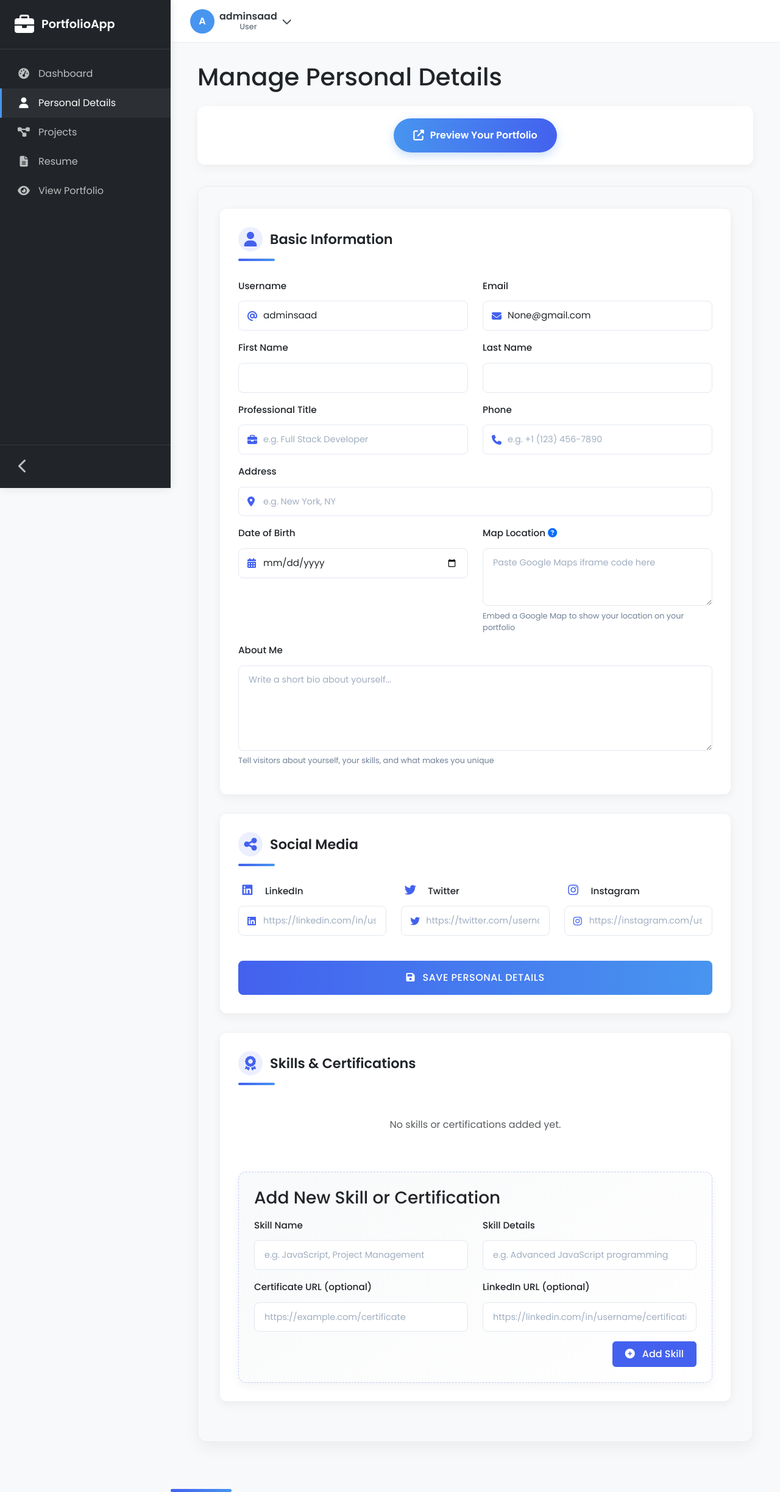
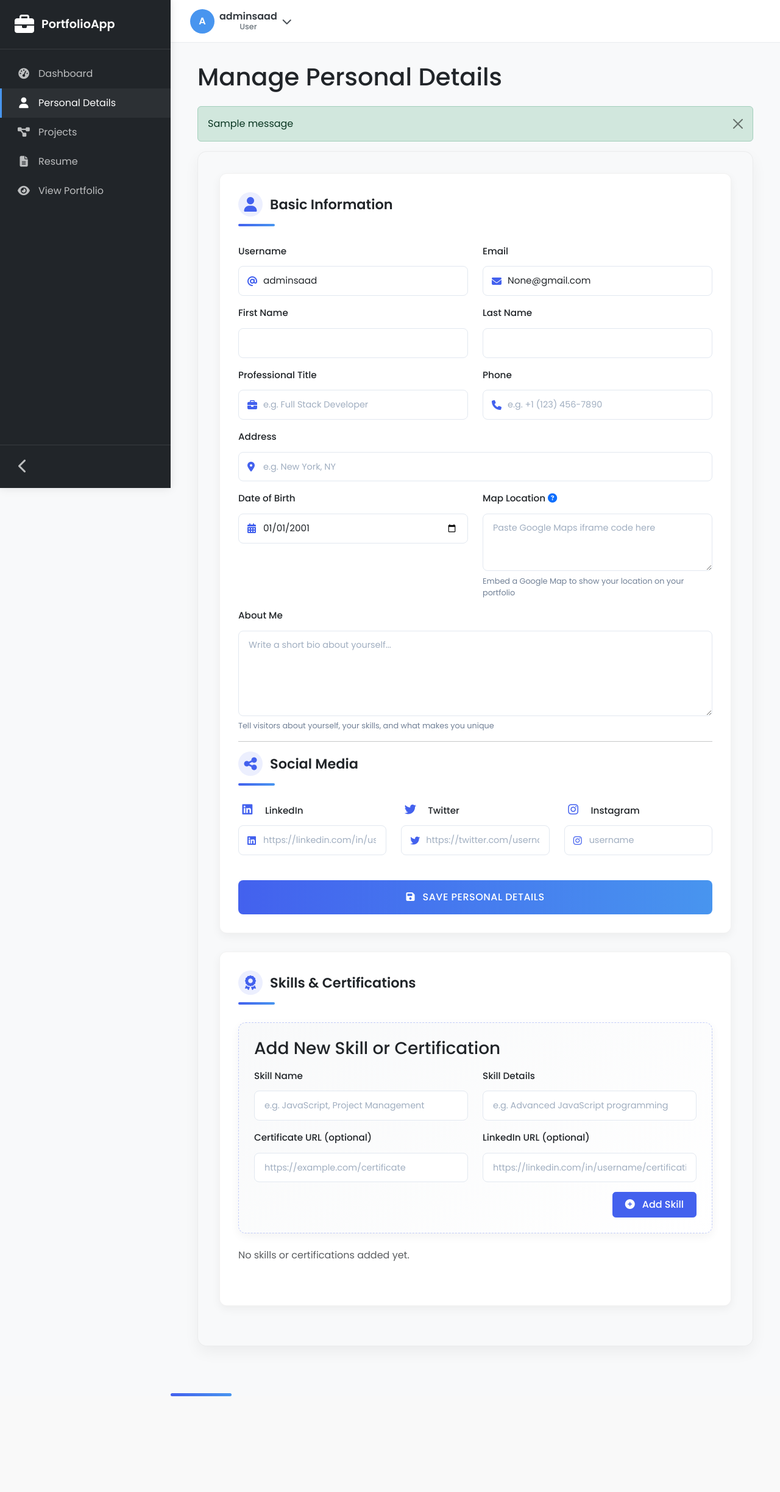
Before and after one commit to saad1901/Portfolio-FullStack-Django, a Django app: page /admin/details in a window 1280 px wide. Shown: the whole page at 61% size. After the commit the page ends 2289 px from the top, so only its background shows below. Run offline with Django 5.2, Linux system fonts and the light colour scheme; a user stored in the database is signed in; data comes from the database, SQL or seed files in the repository; both versions use the stored data as it was after the commit; one stand-in notice (Sample message) is shown.

```diff
--- a/app/forms.py
+++ b/app/forms.py
@@ -9,6 +9,7 @@ class SignupForm(forms.ModelForm):
 
 class UserDetailsForm(forms.ModelForm):
     username = forms.CharField(max_length=30, disabled=True, widget=forms.TextInput(attrs={'readonly': 'readonly'}))
+    dob = forms.DateField(widget=forms.DateInput(attrs={'type': 'date'}))
     class Meta:
         model = CustomUser
         fields = ['username','first_name','last_name','dob','title', 'address', 'email', 'phone', 'linkedin', 'twitter', 'instagram', 'about', 'mapadd']
--- a/app/models.py
+++ b/app/models.py
@@ -7,9 +7,9 @@ class CustomUser(AbstractUser):
     title = models.CharField(max_length=100, blank=True, default='')
     address = models.TextField(blank=True, default='')
     phone = models.CharField(max_length=15, blank=True, default='')
-    linkedin = models.CharField(max_length=30, blank=True, default='')
-    twitter = models.CharField(max_length=30, blank=True, default='')
-    instagram = models.CharField(max_length=30, blank=True, default='')
+    linkedin = models.CharField(max_length=150, blank=True, default='')
+    twitter = models.CharField(max_length=150, blank=True, default='')
+    instagram = models.CharField(max_length=150, blank=True, default='')
     dob=models.DateField(blank=True, default=datetime.date(2001, 1, 1))
     about = models.TextField(blank=True, default='',max_length=500)
     mapadd = models.TextField(blank=True, max_length=1000, default='')
--- a/app/views.py
+++ b/app/views.py
@@ -178,18 +178,15 @@ def details(request):
             else:
                 print(details_form.errors)
 
-        if 'info_form' in request.POST:
-
+        if 'add-info' in request.POST:
+            print('info_form')
             action = request.POST.get('info_form')
-            if action == 'add_new_info':
-
-                new_info_form = InfoForm(request.POST)
-                if new_info_form.is_valid():
-
-                    new_info_instance = new_info_form.save(commit=False)
-                    new_info_instance.fk_id = user.id
-                    new_info_instance.save()
-                    return redirect('details')
+            new_info_form = InfoForm(request.POST)
+            if new_info_form.is_valid():
+                print('new_info_form')
+                new_info_instance = new_info_form.save(commit=False)
+                new_info_instance.fk_id = user.id
+                new_info_instance.save()
 
         elif 'del-info' in request.POST:
 
@@ -197,6 +194,8 @@ def details(request):
             infos = get_object_or_404(Info, id=i_id, fk=user)
             infos.delete()
             return redirect('details')
+        messages.success(request, "Your details have been updated successfully!")
+        return redirect('details')
 
     details_form = UserDetailsForm(instance=user)
     edu_form = [EducationForm(instance=i) for i in edudata]
@@ -231,7 +230,7 @@ def homepage(request):
                 messages.error(request, "Invalid input for theme selection.")
         else:
             messages.error(request, "Theme selection is required.")
-    news = News.objects.all()
+    news = News.objects.all().order_by('-timex')
     return render(request, 'homepage.html', {'news':news})
 
 
@@ -354,41 +353,46 @@ def adminpanel(request):
 
         if request.method == 'POST':
             if 'user_id' in request.POST:  # Handling user status update
+                print('user_id')
                 user_id = request.POST.get('user_id')
-                new_status = request.POST.get('status')
+                # new_status = request.POST.get('status')
                 try:
                     user = CustomUser.objects.get(id=user_id)
-                    user.paid = new_status
+                    if user.paid:
+                        user.paid = False
+                    else:
+                        user.paid = True
                     user.save()
                 except CustomUser.DoesNotExist:
                     pass
-                return redirect('adminpanel')
 
-            elif 'head' in request.POST and 'body' in request.POST:
+            elif 'addnews' in request.POST:
+                print('addnews')
                 head = request.POST.get('head')
                 body = request.POST.get('body')
                 IST = pytz.timezone('Asia/Kolkata')
                 current_time_ist = timezone.now().astimezone(IST)
                 news = News(head=head, body=body, timex=current_time_ist)
                 news.save()
-                print(current_time_ist)
-                return redirect('adminpanel')
+                messages.success(request, "News added successfully.")
 
             elif 'delete_news_id' in request.POST:
                 news_id = request.POST.get('delete_news_id')
                 news = get_object_or_404(News, id=news_id)
                 news.delete()
-
+                messages.success(request, "News deleted successfully.")
 
             elif "delete_user_id" in request.POST:
                 user_id = request.POST.get("delete_user_id")
                 user_to_delete = CustomUser.objects.get(id=user_id)
                 user_to_delete.delete()
+                messages.success(request, "User deleted successfully.")
+            return redirect('adminpanel')
 
 
         users = CustomUser.objects.all()
-        news = News.objects.all()
-        return render(request, 'adminpanel.html', {'users': users, 'news':news})
+        all_news = News.objects.all().order_by('timex')
+        return render(request, 'adminpanel.html', {'users': users, 'all_news':all_news})
 
     else:
         if request.method == 'POST':
--- a/portapp/__init__.py
+++ /dev/null
@@ -1 +0,0 @@
-print('test startup')
--- a/templates/detail.html
+++ b/templates/detail.html
@@ -166,12 +166,27 @@
         margin-bottom: 20px;
         transition: all 0.3s ease;
         border-left: 4px solid var(--primary-color);
+        flex: 1 1 45%; /* allow two per row */
+        min-width: 280px;
+        max-width: 48%;
+        box-sizing: border-box;
     }
 
-    .skill-item:hover {
-        background-color: #f0f4ff;
-        transform: translateY(-5px);
-        box-shadow: 0 8px 15px rgba(0, 0, 0, 0.08);
+    /* Add this to make skill items fit two per row on md+ screens */
+    .skill-list-row {
+        display: flex;
+        flex-wrap: wrap;
+        gap: 20px;
+    }
+
+    @media (max-width: 900px) {
+        .skill-item {
+            min-width: 100%;
+            max-width: 100%;
+        }
+        .skill-list-row {
+            gap: 0;
+        }
     }
 
     .skill-header {
@@ -296,12 +311,19 @@
 {% block content %}
 <div class="container">
     <h1 class="page-title mb-4">Manage Personal Details</h1>
-
-    <div class="preview-container">
+    {% if messages %}
+        {% for message in messages %}
+            <div class="alert alert-{{ message.tags }} alert-dismissible fade show" role="alert">
+                {{ message }}
+                <button type="button" class="btn-close" data-bs-dismiss="alert" aria-label="Close"></button>
+            </div>
+        {% endfor %}
+    {% endif %}
+    <!-- <div class="preview-container">
         <a href="{% url 'portfolio' user.username %}" target="_blank" class="preview-button">
             <i class="fas fa-external-link-alt"></i> Preview Your Portfolio
         </a>
-    </div>
+    </div> -->
 
     <div class="detail-container">
         <form method="post">
@@ -381,7 +403,7 @@
                         <div class="input-icon-wrapper">
                             <i class="fas fa-calendar-alt input-icon"></i>
                             <input required type="date" class="form-control input-with-icon" id="dob" name="dob"
-                                   value="{{ details_form.dob.value }}">
+                                   value="{{ details_form.dob.value|date:'Y-m-d' }}">
                         </div>
                     </div>
                     <div class="col-md-6 mb-3">
@@ -403,10 +425,10 @@
                               placeholder="Write a short bio about yourself...">{{ details_form.about.value }}</textarea>
                     <div class="form-hint">Tell visitors about yourself, your skills, and what makes you unique</div>
                 </div>
-            </div>
-
+            <!-- </div> -->
+            <hr>
             <!-- Social Media Section -->
-            <div class="form-section">
+            <!-- <div class="form-section"> -->
                 <h2 class="section-title">
                     <i class="fas fa-share-alt"></i> Social Media
                 </h2>
@@ -418,7 +440,7 @@
                         </label>
                         <div class="input-icon-wrapper">
                             <i class="fab fa-linkedin input-icon"></i>
-                            <input type="text" class="form-control input-with-icon" id="linkedin" name="linkedin"
+                            <input type="text" class="form-control input-with-icon" id="linkedin" name="linkedin" type="url"
                                    value="{{ details_form.linkedin.value }}" placeholder="https://linkedin.com/in/username">
                         </div>
                     </div>
@@ -428,7 +450,7 @@
                         </label>
                         <div class="input-icon-wrapper">
                             <i class="fab fa-twitter input-icon"></i>
-                            <input type="text" class="form-control input-with-icon" id="twitter" name="twitter"
+                            <input type="text" class="form-control input-with-icon" id="twitter" name="twitter" type="url"
                                    value="{{ details_form.twitter.value }}" placeholder="https://twitter.com/username">
                         </div>
                     </div>
@@ -438,8 +460,8 @@
                         </label>
                         <div class="input-icon-wrapper">
                             <i class="fab fa-instagram input-icon"></i>
-                            <input type="text" class="form-control input-with-icon" id="instagram" name="instagram"
-                                   value="{{ details_form.instagram.value }}" placeholder="https://instagram.com/username">
+                            <input type="text" class="form-control input-with-icon" id="instagram" name="instagram" type="url"
+                                   value="{{ details_form.instagram.value }}" placeholder="username">
                         </div>
                     </div>
                 </div>
@@ -456,7 +478,44 @@
                 <i class="fas fa-award"></i> Skills & Certifications
             </h2>
 
-            <div id="skillList">
+            <!-- Add New Skill/Certification Form (moved above skills) -->
+            <div class="add-skill-form" style="width:100%;max-width:100%;">
+                <h3 class="mb-3">Add New Skill or Certification</h3>
+                <form method="post">
+                    {% csrf_token %}
+                    <div class="row">
+                        <div class="col-md-6 mb-3">
+                            <label for="newHead" class="form-label">Skill Name</label>
+                            <input type="text" class="form-control" id="newHead" name="head"
+                                   placeholder="e.g. JavaScript, Project Management">
+                        </div>
+                        <div class="col-md-6 mb-3">
+                            <label for="newBody" class="form-label">Skill Details</label>
+                            <input type="text" class="form-control" id="newBody" name="body"
+                                   placeholder="e.g. Advanced JavaScript programming">
+                        </div>
+                    </div>
+                    <div class="row">
+                        <div class="col-md-6 mb-3">
+                            <label for="newCertificate" class="form-label">Certificate URL (optional)</label>
+                            <input type="url" class="form-control" id="newCertificate" name="certificate"
+                                   placeholder="https://example.com/certificate">
+                        </div>
+                        <div class="col-md-6 mb-3">
+                            <label for="newLinkedIn" class="form-label">LinkedIn URL (optional)</label>
+                            <input type="url" class="form-control" id="newLinkedIn" name="linkedin"
+                                   placeholder="https://linkedin.com/in/username/certifications">
+                        </div>
+                    </div>
+                    <div class="text-end">
+                        <button type="submit" name="add-info" class="btn btn-primary">
+                            <i class="fas fa-plus-circle me-2"></i> Add Skill
+                        </button>
+                    </div>
+                </form>
+            </div>
+
+            <div id="skillList" class="skill-list-row">
                 {% if info_forms %}
                     {% for info_form in info_forms %}
                     <div class="skill-item">
@@ -490,43 +549,6 @@
                     <p class="text-muted">No skills or certifications added yet.</p>
                 </div>
                 {% endif %}
-
-                <!-- Add New Skill/Certification Form -->
-                <div class="add-skill-form">
-                    <h3 class="mb-3">Add New Skill or Certification</h3>
-                    <form method="post">
-                        {% csrf_token %}
-                        <div class="row">
-                            <div class="col-md-6 mb-3">
-                                <label for="newHead" class="form-label">Skill Name</label>
-                                <input type="text" class="form-control" id="newHead" name="head"
-                                       placeholder="e.g. JavaScript, Project Management">
-                            </div>
-                            <div class="col-md-6 mb-3">
-                                <label for="newBody" class="form-label">Skill Details</label>
-                                <input type="text" class="form-control" id="newBody" name="body"
-                                       placeholder="e.g. Advanced JavaScript programming">
-                            </div>
-                        </div>
-                        <div class="row">
-                            <div class="col-md-6 mb-3">
-                                <label for="newCertificate" class="form-label">Certificate URL (optional)</label>
-                                <input type="url" class="form-control" id="newCertificate" name="certificate"
-                                       placeholder="https://example.com/certificate">
-                            </div>
-                            <div class="col-md-6 mb-3">
-                                <label for="newLinkedIn" class="form-label">LinkedIn URL (optional)</label>
-                                <input type="url" class="form-control" id="newLinkedIn" name="linkedin"
-                                       placeholder="https://linkedin.com/in/username/certifications">
-                            </div>
-                        </div>
-                        <div class="text-end">
-                            <button type="submit" name="add-info" class="btn btn-primary">
-                                <i class="fas fa-plus-circle me-2"></i> Add Skill
-                            </button>
-                        </div>
-                    </form>
-                </div>
             </div>
         </div>
     </div>
--- a/templates/resume.html
+++ b/templates/resume.html
@@ -746,7 +746,7 @@
                                 <i class="fas fa-tools"></i> Skill Name
                             </label>
                             <div class="input-icon-wrapper">
-                                <i class="fas fa-tools input-icon"></i>
+
                                 <input type="text" class="form-control input-with-icon" id="skill_name"
                                        name="skill_name" placeholder="e.g. JavaScript, Python, UI/UX Design" required>
                             </div>
```
Also changed, not shown: templates/adminpanel.html (+9 -5 lines), templates/homepage.html (+14 -12 lines), db (2).sqlite3.
